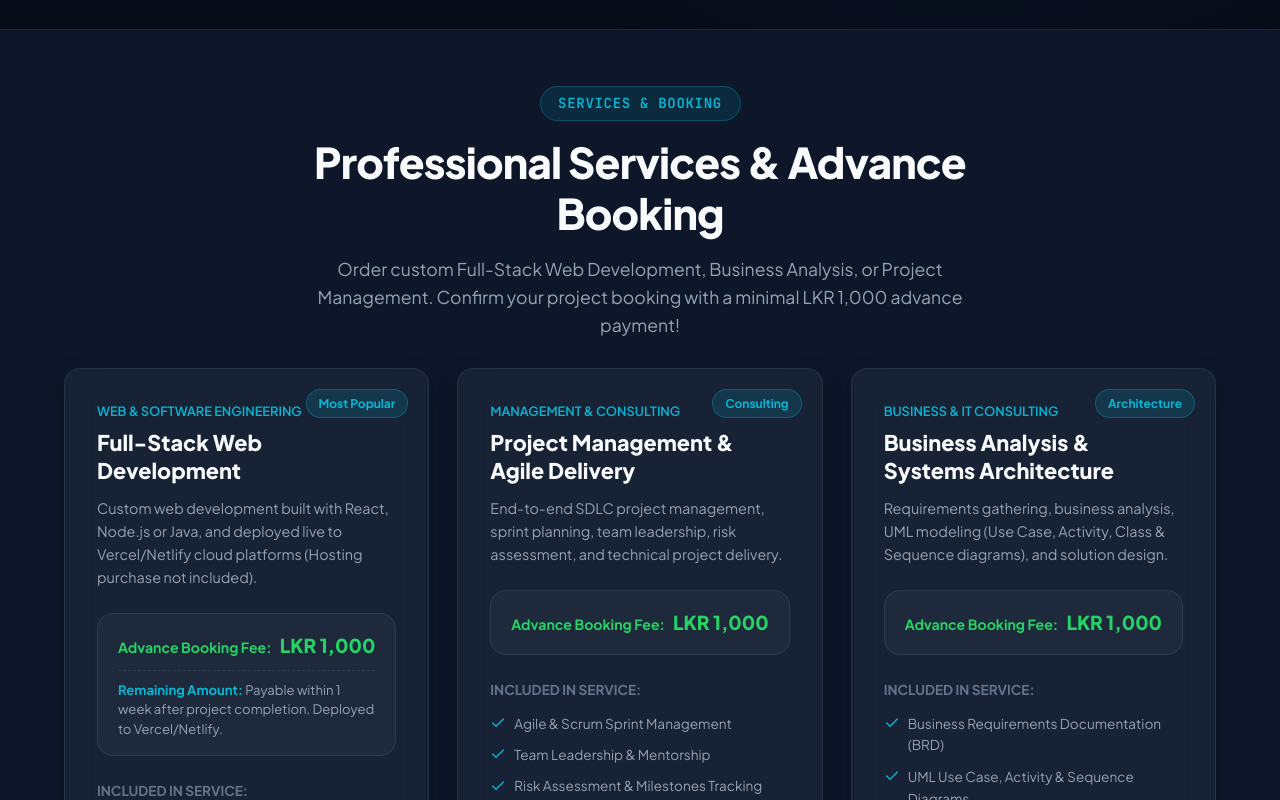
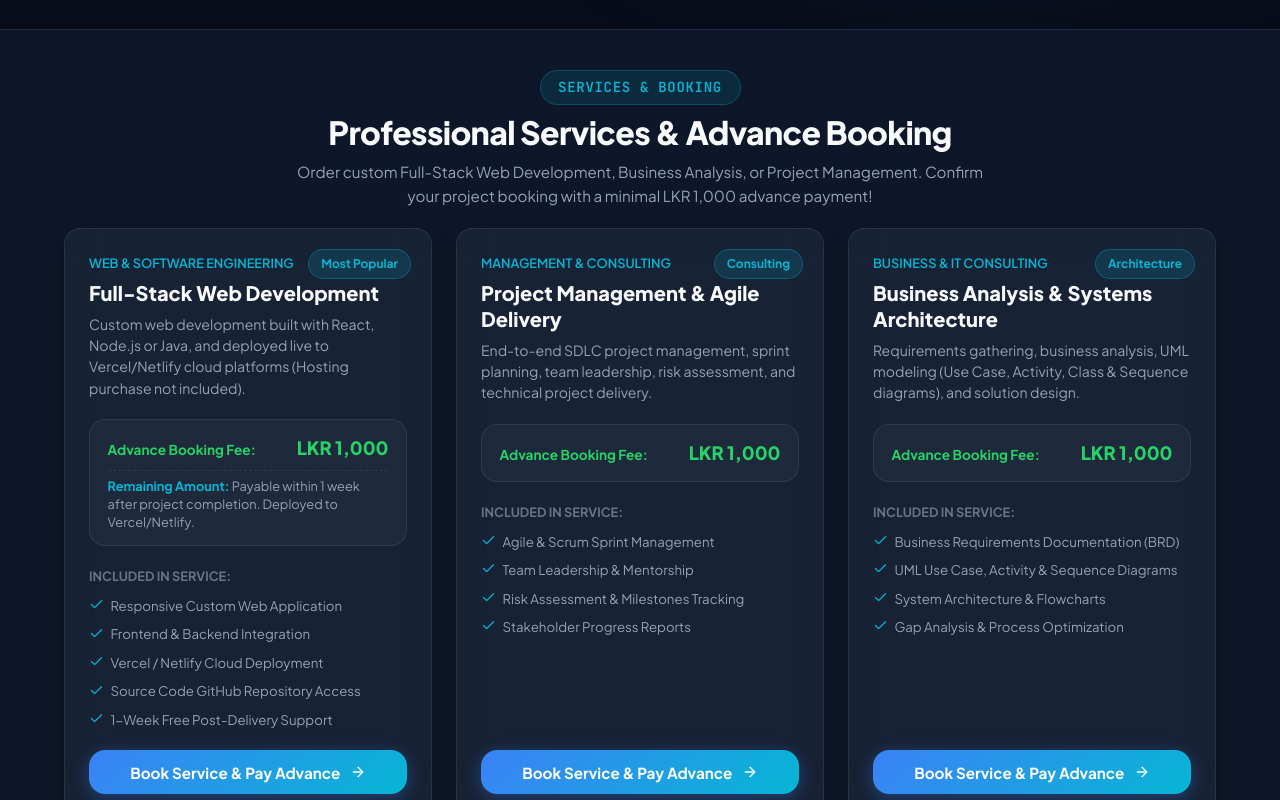
Before and after one commit to Sadeep78/portfolio, a React (Vite) app: page / in a window 1280 px wide. Shown: the part 840-1640 px from the top of the page. Built offline with nearby package versions, Linux system fonts and the light colour scheme.

Commit message:
Fix Services navigation scroll target directly to #services-grid so Book Service buttons and cards are 100% visible on screen

```diff
--- a/src/components/Hero.jsx
+++ b/src/components/Hero.jsx
@@ -44,7 +44,8 @@ export default function Hero() {
   const handleNavClick = (e, href) => {
     if (href && href.startsWith('#')) {
       e.preventDefault();
-      const targetElement = document.querySelector(href);
+      const targetId = href === '#services' ? '#services-grid' : href;
+      const targetElement = document.querySelector(targetId) || document.querySelector(href);
       if (targetElement) {
         const navHeight = 70;
         const elementPosition = targetElement.getBoundingClientRect().top + window.pageYOffset;
--- a/src/components/Navbar.jsx
+++ b/src/components/Navbar.jsx
@@ -36,7 +36,8 @@ export default function Navbar({ theme, toggleTheme }) {
         window.scrollTo({ top: 0, behavior: 'smooth' });
         return;
       }
-      const targetElement = document.querySelector(href);
+      const targetId = href === '#services' ? '#services-grid' : href;
+      const targetElement = document.querySelector(targetId) || document.querySelector(href);
       if (targetElement) {
         const navHeight = 70;
         const elementPosition = targetElement.getBoundingClientRect().top + window.pageYOffset;
--- a/src/components/Services.jsx
+++ b/src/components/Services.jsx
@@ -448,58 +448,58 @@ export default function Services() {
   };
 
   return (
-    <section className="section" id="services" style={{ backgroundColor: 'var(--bg-secondary)', borderTop: '1px solid var(--border-color)' }}>
+    <section className="section" id="services" style={{ backgroundColor: 'var(--bg-secondary)', borderTop: '1px solid var(--border-color)', padding: '2.5rem 0 3.5rem 0', scrollMarginTop: '75px' }}>
       <div className="container">
-        <div className="section-header">
-          <div className="section-tag">Services & Booking</div>
-          <h2 className="section-title">Professional Services & Advance Booking</h2>
-          <p className="section-subtitle">
+        <div className="section-header" style={{ marginBottom: '1.25rem' }}>
+          <div className="section-tag" style={{ marginBottom: '0.5rem' }}>Services & Booking</div>
+          <h2 className="section-title" style={{ fontSize: '2rem', marginBottom: '0.5rem' }}>Professional Services & Advance Booking</h2>
+          <p className="section-subtitle" style={{ fontSize: '0.95rem' }}>
             Order custom Full-Stack Web Development, Business Analysis, or Project Management. Confirm your project booking with a minimal LKR 1,000 advance payment!
           </p>
         </div>
 
         {/* Services Grid */}
-        <div style={{ display: 'grid', gridTemplateColumns: 'repeat(auto-fit, minmax(280px, 1fr))', gap: '1.75rem', marginBottom: '3rem' }}>
+        <div id="services-grid" style={{ display: 'grid', gridTemplateColumns: 'repeat(auto-fit, minmax(280px, 1fr))', gap: '1.5rem', marginBottom: '2rem', scrollMarginTop: '80px' }}>
           {services.map((service, idx) => (
-            <div key={idx} className="glass-card" style={{ padding: '2rem', display: 'flex', flexDirection: 'column', position: 'relative', height: '100%' }}>
+            <div key={idx} className="glass-card" style={{ padding: '1.5rem', display: 'flex', flexDirection: 'column', position: 'relative', height: '100%' }}>
               {service.badge && (
                 <div style={{ position: 'absolute', top: '1.25rem', right: '1.25rem', background: 'rgba(6, 182, 212, 0.15)', color: 'var(--accent-cyan)', fontSize: '0.75rem', fontWeight: 700, padding: '0.25rem 0.75rem', borderRadius: 'var(--radius-full)', border: '1px solid rgba(6, 182, 212, 0.3)' }}>
                   {service.badge}
                 </div>
               )}
 
-              <div style={{ fontSize: '0.8rem', color: 'var(--accent-cyan)', fontWeight: 600, textTransform: 'uppercase', tracking: '0.05em', marginBottom: '0.5rem' }}>
+              <div style={{ fontSize: '0.8rem', color: 'var(--accent-cyan)', fontWeight: 600, textTransform: 'uppercase', tracking: '0.05em', marginBottom: '0.4rem' }}>
                 {service.category}
               </div>
 
-              <h3 style={{ fontSize: '1.35rem', fontWeight: 800, marginBottom: '0.75rem', lineHeight: 1.3 }}>
+              <h3 style={{ fontSize: '1.25rem', fontWeight: 800, marginBottom: '0.5rem', lineHeight: 1.3 }}>
                 {service.title}
               </h3>
 
-              <p style={{ color: 'var(--text-secondary)', fontSize: '0.9rem', marginBottom: '1.5rem', lineHeight: 1.6 }}>
+              <p style={{ color: 'var(--text-secondary)', fontSize: '0.88rem', marginBottom: '1.25rem', lineHeight: 1.5 }}>
                 {service.description}
               </p>
 
               {/* Price Breakdown Card */}
-              <div style={{ background: 'var(--bg-tertiary)', borderRadius: 'var(--radius-md)', padding: '1rem 1.25rem', marginBottom: '1.5rem', border: '1px solid var(--border-color)' }}>
+              <div style={{ background: 'var(--bg-tertiary)', borderRadius: 'var(--radius-md)', padding: '0.85rem 1.1rem', marginBottom: '1.25rem', border: '1px solid var(--border-color)' }}>
                 <div style={{ display: 'flex', justifyContent: 'space-between', alignItems: 'baseline' }}>
-                  <span style={{ fontSize: '0.88rem', color: '#25D366', fontWeight: 700 }}>Advance Booking Fee:</span>
-                  <span style={{ fontSize: '1.2rem', fontWeight: 800, color: '#25D366' }}>{service.advancePrice}</span>
+                  <span style={{ fontSize: '0.85rem', color: '#25D366', fontWeight: 700 }}>Advance Booking Fee:</span>
+                  <span style={{ fontSize: '1.15rem', fontWeight: 800, color: '#25D366' }}>{service.advancePrice}</span>
                 </div>
                 {service.id === 'fullstack-dev' && (
-                  <div style={{ fontSize: '0.82rem', color: 'var(--text-secondary)', borderTop: '1px dashed var(--border-color)', paddingTop: '0.55rem', marginTop: '0.55rem', lineHeight: 1.5 }}>
+                  <div style={{ fontSize: '0.8rem', color: 'var(--text-secondary)', borderTop: '1px dashed var(--border-color)', paddingTop: '0.45rem', marginTop: '0.45rem', lineHeight: 1.4 }}>
                     <strong style={{ color: 'var(--accent-cyan)' }}>Remaining Amount:</strong> Payable within 1 week after project completion. Deployed to Vercel/Netlify.
                   </div>
                 )}
               </div>
 
               {/* Features Checklist */}
-              <div style={{ flexGrow: 1, marginBottom: '1.75rem' }}>
-                <div style={{ fontSize: '0.85rem', fontWeight: 700, color: 'var(--text-muted)', marginBottom: '0.75rem' }}>INCLUDED IN SERVICE:</div>
-                <ul style={{ listStyle: 'none', padding: 0, margin: 0, display: 'flex', flexDirection: 'column', gap: '0.6rem' }}>
+              <div style={{ flexGrow: 1, marginBottom: '1.25rem' }}>
+                <div style={{ fontSize: '0.8rem', fontWeight: 700, color: 'var(--text-muted)', marginBottom: '0.5rem' }}>INCLUDED IN SERVICE:</div>
+                <ul style={{ listStyle: 'none', padding: 0, margin: 0, display: 'flex', flexDirection: 'column', gap: '0.45rem' }}>
                   {service.features.map((feat, fIdx) => (
-                    <li key={fIdx} style={{ display: 'flex', alignItems: 'flex-start', gap: '0.5rem', fontSize: '0.85rem', color: 'var(--text-secondary)' }}>
-                      <Check size={16} style={{ color: 'var(--accent-cyan)', flexShrink: 0, marginTop: '0.15rem' }} />
+                    <li key={fIdx} style={{ display: 'flex', alignItems: 'flex-start', gap: '0.4rem', fontSize: '0.83rem', color: 'var(--text-secondary)' }}>
+                      <Check size={15} style={{ color: 'var(--accent-cyan)', flexShrink: 0, marginTop: '0.15rem' }} />
                       <span>{feat}</span>
                     </li>
                   ))}
@@ -510,7 +510,7 @@ export default function Services() {
               <button
                 onClick={() => handleOpenModal(service)}
                 className="btn btn-primary"
-                style={{ width: '100%', justifyContent: 'center' }}
+                style={{ width: '100%', justifyContent: 'center', padding: '0.8rem 1.2rem', fontWeight: 700 }}
               >
                 <span>Book Service & Pay Advance</span>
                 <ArrowRight size={16} />
```
